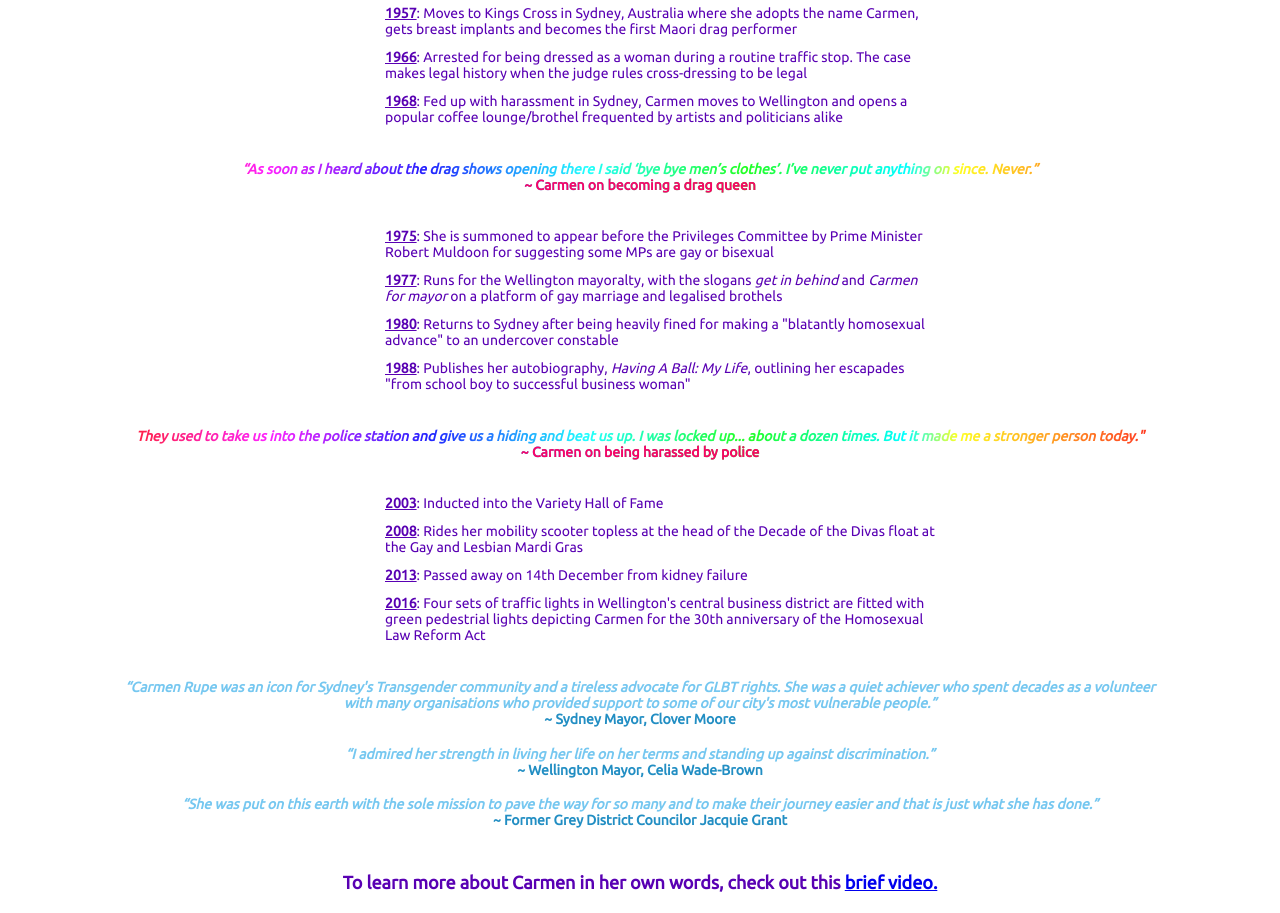
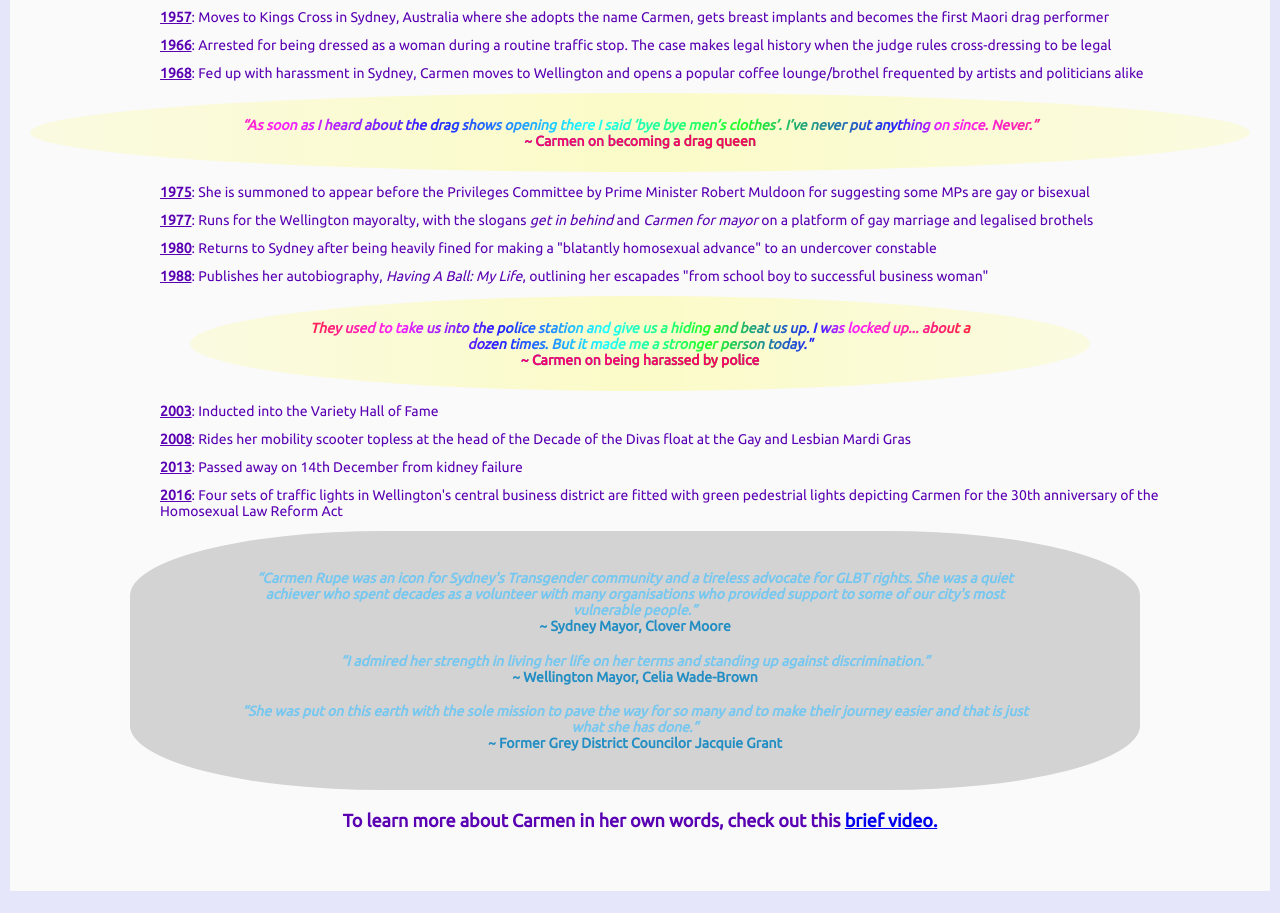
Before and after one commit to Heathyr/tribute, a plain HTML site: page index.html in a window 1280 px wide. Shown: the part 812-1725 px from the top of the page. Drawn offline with Linux system fonts and the light colour scheme.

Commit message:
playing with design

```diff
--- a/css/main.css
+++ b/css/main.css
@@ -1,14 +1,16 @@
 body {
-  background-color: white;
-  text-align: center;
+  background-color: lavender;
   min-width: 260px;
   font-size: 14px;
+  text-align: center;
 }
 
 #main {
+  background-color: hsl(0,0%,98%);
   font-family: 'Ubuntu', sans-serif;
   color: #5900b3;
   margin: 10px;
+  padding: 20px;
 }
 
 #title {
@@ -18,9 +20,9 @@ body {
   margin: 10px 5px;
   padding-top: 20px;
   background-image:
-    -webkit-gradient(linear, left top, right top, color-stop(0, #f00), color-stop(0.15, #f00), color-stop(0.3, #f00), color-stop(0.45, #f2f), color-stop(0.6, #f2f),color-stop(0.75, #f00), color-stop(0.8, #f00), color-stop(1, #f00) );
+    -webkit-gradient(linear, left top, left bottom, color-stop(0, #f0f), color-stop(0.15, #f0f), color-stop(0.3, #f00), color-stop(0.45, #f2f), color-stop(0.6, #f2f),color-stop(0.75, #f00), color-stop(0.8, #f0f), color-stop(1, #f0f) );
   background-image:
-    gradient(linear, left top, right top, color-stop(0, #f00), color-stop(0.15, #f00), color-stop(0.3, #f00), color-stop(0.45, #f2f), color-stop(0.6, #f2f),color-stop(0.75, #f00), color-stop(0.8, #f00), color-stop(1, #f00) );
+    gradient(linear, left top, left bottom, color-stop(0, #f0f), color-stop(0.15, #f0f), color-stop(0.3, #f00), color-stop(0.45, #f2f), color-stop(0.6, #f2f),color-stop(0.75, #f00), color-stop(0.8, #f0f), color-stop(1, #f0f) );
   color:transparent;
   -webkit-background-clip: text;
   background-clip: text;
@@ -34,7 +36,8 @@ header p {
 }
 
 #img-div {
-  width: 100%;
+  display: block;
+  max-width: 100%;
   height: auto;
   border: 5px solid white;
   background: white;
@@ -89,11 +92,23 @@ h3 {
   margin-left: 250px;
 }
 
+.quote {
+  display: block;
+  max-width: 900px;
+  height: auto;
+  margin: 10px auto;
+}
+
 .carmen-quote {
+  background-image: linear-gradient(to left, rgba(255,255,0,0.1), rgba(255,255,0,0.2), rgba(255,250,0,0.1));
+  border-radius: 50%;
+}
+
+.carmen-text {
   background-image:
-    -webkit-gradient(linear, left top, right top, color-stop(0, #f22), color-stop(0.15, #f2f), color-stop(0.3, #22f), color-stop(0.45, #2ff), color-stop(0.6, #2f2),color-stop(0.75, #0ff), color-stop(0.8, #ff2), color-stop(1, #f22) );
+    -webkit-gradient(linear, left top, right top, color-stop(0, #f22), color-stop(0.15, #f2f), color-stop(0.3, #22f), color-stop(0.45, #2ff), color-stop(0.6, #2f2),color-stop(0.75, #22f), color-stop(0.8, #f2f), color-stop(1, #f22) );
   background-image:
-    gradient(linear, left top, right top, color-stop(0, #f22), color-stop(0.15, #f2f), color-stop(0.3, #22f), color-stop(0.45, #2ff), color-stop(0.6, #2f2),color-stop(0.75, #0ff), color-stop(0.8, #ff2), color-stop(1, #f22) );
+    gradient(linear, left top, right top, color-stop(0, #f22), color-stop(0.15, #f2f), color-stop(0.3, #22f), color-stop(0.45, #2ff), color-stop(0.6, #2f2),color-stop(0.75, #22f), color-stop(0.8, #f2f), color-stop(1, #f22) );
   color:transparent;
   -webkit-background-clip: text;
   background-clip: text;
@@ -104,7 +119,7 @@ h3 {
 }
 
 ul {
-  max-width: 550px;
+  max-width: 1000px;
   margin: 0 auto;
   text-align: left;
   list-style: none;
@@ -124,12 +139,16 @@ li {
 }
 
 .bold-carmen {
+  max-width: 1000px;
   color: hsl(336, 100%, 50%);
   font-style: normal;
   font-weight: 900;
 }
 
 .other-quote {
+  background-color: lightgrey;
+  border-radius: 25%;
+  max-width: 1000px;
   color: hsl(200, 80%, 70%);
   font-style: italic;
   text-align: center;
@@ -137,8 +156,19 @@ li {
   padding: 5px;
 }
 
+.other-text {
+  font-style: italic;
+  margin: 10px 100px;
+  padding: 5px;
+  align: center;
+}
+
 .bold {
   color: hsl(200, 70%, 45%);
   font-style: normal;
   font-weight: 700;
 }
+
+footer {
+  padding-bottom: 20px;
+}
--- a/index.html
+++ b/index.html
@@ -12,10 +12,10 @@
       <main>
         <div id="main">
           <header>
-            <h1 id="title">Carmen Rupe</h1>
+            <h1 id="title">The Life &amp; Times of Carmen Rupe</h1>
             <p>The fearless Kiwi queen</p>
           </header>
-          <div id="img-div">
+          <div id="feature-image">
             <img id="image" src="img/carmen-collage-resized.jpg" alt="Colorful photo collage of Carmen Rupe" />
               <div id="img-caption">Transgender activist and drag performer Carmen Rupe paved the way toward equal rights in New Zealand.</div>
           </div>
@@ -29,7 +29,9 @@
               <li><span class="underline">1968</span>: Fed up with harassment in Sydney, Carmen moves to Wellington and opens a popular coffee lounge/brothel frequented by artists and politicians alike</li>
             </ul>
             <div class="carmen-quote">
+              <div class="carmen-text">
                 <h4>“As soon as I heard about the drag shows opening there I said ‘bye bye men’s clothes’. I’ve never put anything on since. Never.”<br><span class="bold-carmen">~ Carmen on becoming a drag queen</span></h4>
+              </div>
             </div>
             <ul>
               <li><span class="underline">1975</span>: She is summoned to appear before the Privileges Committee by Prime Minister Robert Muldoon for suggesting some MPs are gay or bisexual</li>
@@ -37,8 +39,12 @@
               <li><span class="underline">1980</span>: Returns to Sydney after being heavily fined for making a "blatantly homosexual advance" to an undercover constable</li>
               <li><span class="underline">1988</span>: Publishes her autobiography, <span class="italics">Having A Ball: My Life</span>, outlining her escapades "from school boy to successful business woman"</li>
             </ul>
+            <div class="quote">
               <div class="carmen-quote">
+                <div class="carmen-text">
                   <h4>They used to take us into the police station and give us a hiding and beat us up. I was locked up... about a dozen times. But it made me a stronger person today."<br><span class="bold-carmen">~ Carmen on being harassed by police</span></h4>
+                </div>
+              </div>
             </div>
             <ul>
               <li><span class="underline">2003</span>: Inducted into the Variety Hall of Fame</li>
@@ -47,9 +53,11 @@
               <li><span class="underline">2016</span>: Four sets of traffic lights in Wellington's central business district are fitted with green pedestrial lights depicting Carmen for the 30th anniversary of the Homosexual Law Reform Act</li>
             </ul>
             <div class="other-quote">
+              <div class="other-text">
                 <h4>“Carmen Rupe was an icon for Sydney's Transgender community and a tireless advocate for GLBT rights. She was a quiet achiever who spent decades as a volunteer with many organisations who provided support to some of our city's most vulnerable people.”<br><span class="bold">~ Sydney Mayor, Clover Moore</span></h4>
                 <h4>“I admired her strength in living her life on her terms and standing up against discrimination.”<br><span class="bold">~ Wellington Mayor, Celia Wade-Brown</span></h4>
                 <h4>“She was put on this earth with the sole mission to pave the way for so many and to make their journey easier and that is just what she has done.”<br><span class="bold">~ Former Grey District Councilor Jacquie Grant</span></h4>
+              </div>
             </div>
           </section>
           <footer>
```
Lines whose indentation alone changed are shown as unchanged.
